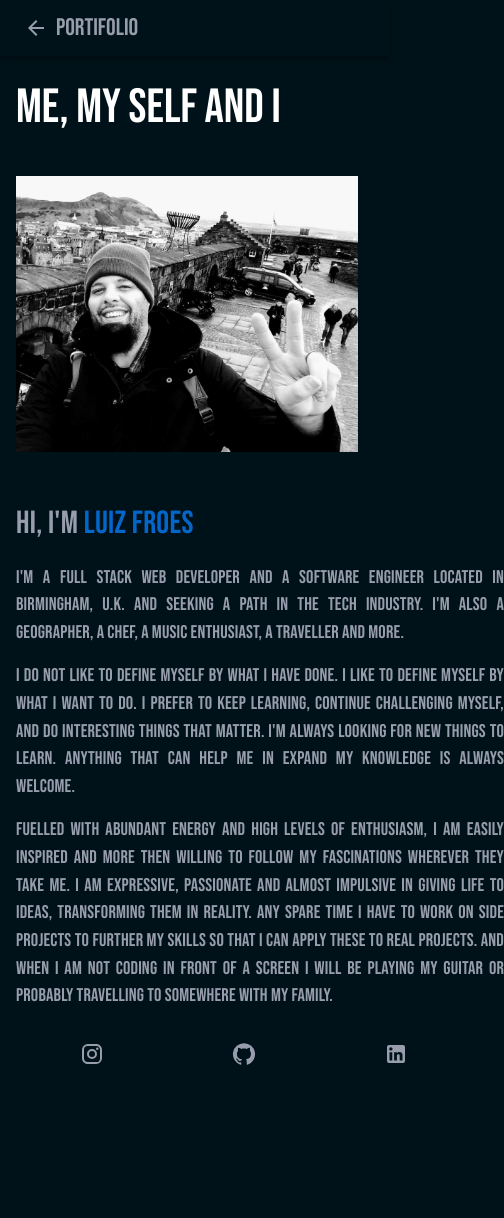
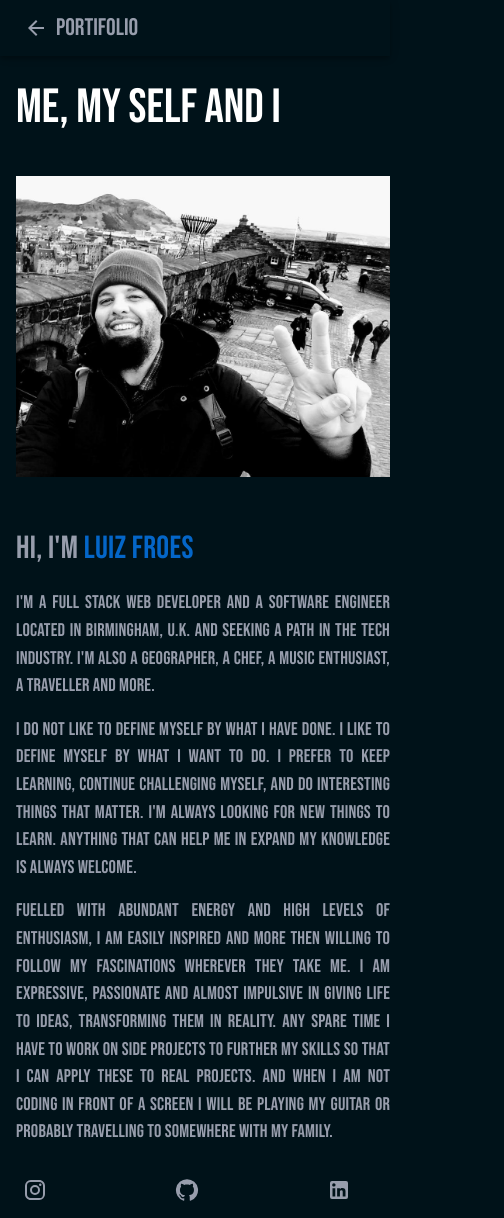
Before and after one commit to luizfroes/react-portifolio, a React (Create React App) app: page /about in a window 390 px wide. Shown: the whole page, 504 px wide, since content can reach past the window. Before the commit the page ends 1082 px from the top, so only its background shows below. Built offline with nearby package versions, Linux system fonts and the light colour scheme.

Commit message:
Fixed responsiveness in the about page

```diff
--- a/src/App.js
+++ b/src/App.js
@@ -1,7 +1,7 @@
 import React from "react";
 import { Home } from "./components/Home";
 import "./style.css";
-import { About } from "./components/About";
+import { About } from "./Pages/About";
 import { Route, Routes } from "react-router-dom";
 import { NavBar } from "./components/NavBar";
 import Portifolio from "./components/Portifolio";
--- a/src/components/About/index.js
+++ b/src/Pages/About/index.js
@@ -12,7 +12,7 @@ import Instagram from "@mui/icons-material/Instagram";
 import LinkedIn from "@mui/icons-material/LinkedIn";
 
 import aboutPortrait from "../../about-picture.jpeg";
-import SectionTitle from "../SectionTitle";
+import SectionTitle from "../../components/SectionTitle";
 
 export const About = () => {
   const socialMediaIcons = [
@@ -36,30 +36,34 @@ export const About = () => {
     <>
       <Container
         component="section"
-        maxWidth="false"
+        disableGutters="true"
         sx={{
-          width: "auto",
+          width: "100%",
           display: "flex",
           flexDirection: "column",
           justifyContent: "space-around",
           flexWrap: "wrap",
+          paddingLeft: "1rem",
         }}
       >
         <SectionTitle title={"Me, My self and I"} />
-        <Grid container="true" sx={{ flexWrap: "wrap" }}>
-          <Grid mt={3} sm={12} md={12} lg={6}>
+        <Grid container="true" wrap="wrap">
+          <Grid mt={3} xs={12} md={5} lg={6}>
             <Avatar
               variant="square"
               alt="Luiz Carlos Picture"
               src={aboutPortrait}
               sx={{
                 padding: "1rem 1rem 1rem 0rem",
+                "@media (max-width: 900px)": {
+                  padding: "1rem 0rem",
+                },
                 width: "100%",
                 height: "auto",
               }}
             />
           </Grid>
-          <Grid mt={4} sm={12} md={12} lg={6}>
+          <Grid mt={4} xs={12} md={7} lg={6}>
             <Container disableGutters="true">
               <Typography
                 sx={{
```
